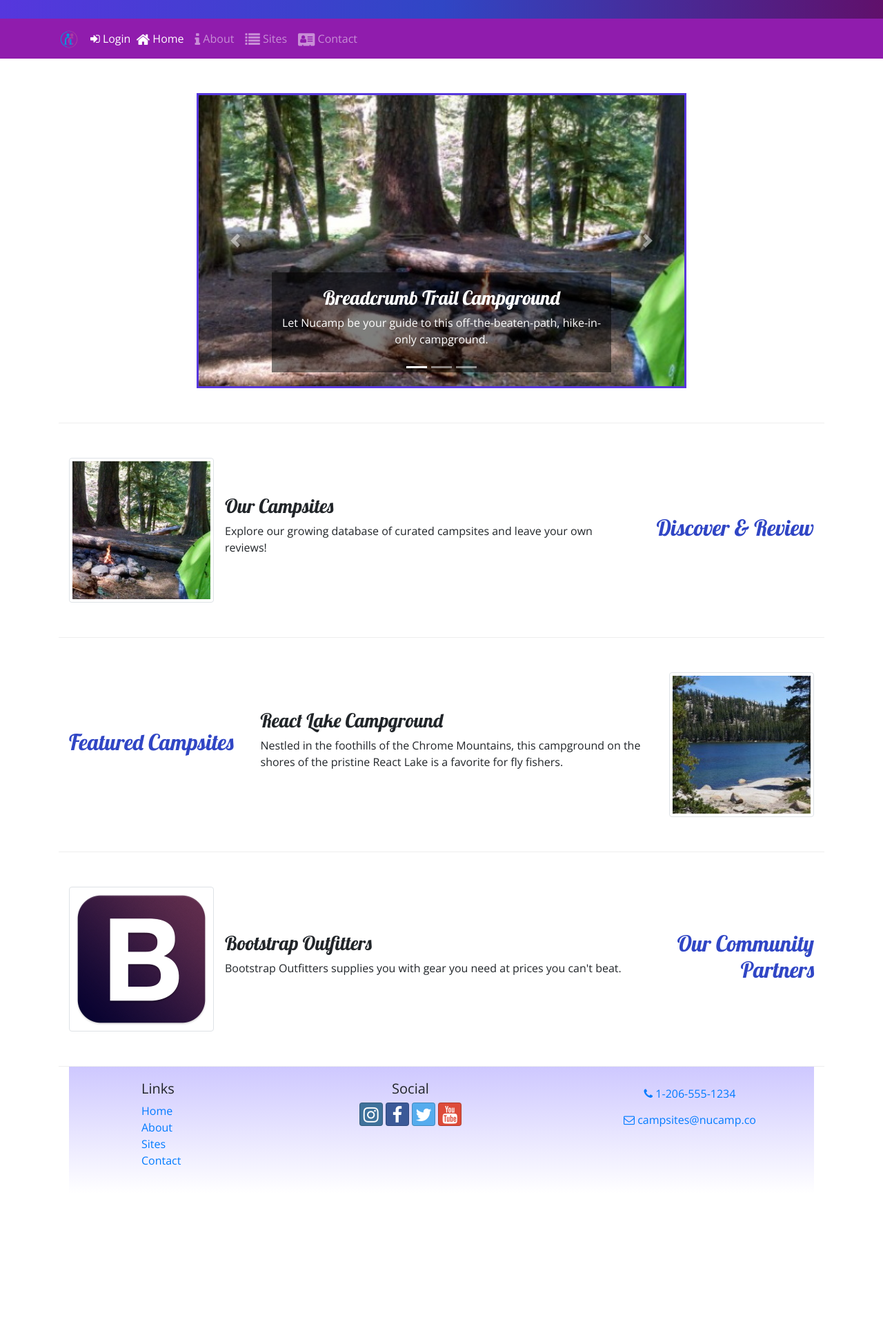
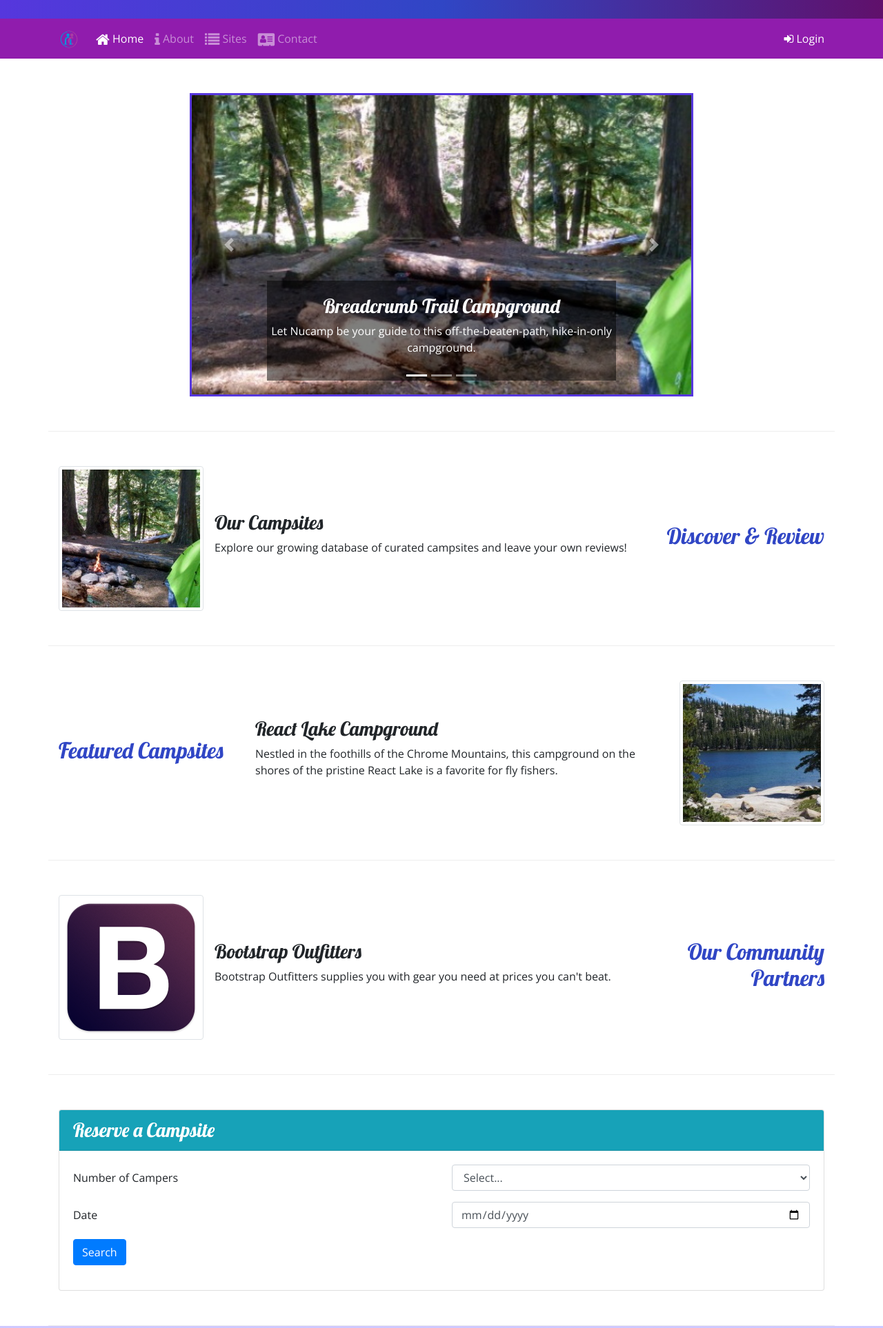
Before and after one commit to nikkiefranklin/git-test, a website: page index.html in a window 1280 px wide. Shown: the part 135-2061 px from the top of the page at 69% size. Before the commit the page ends 1866 px from the top, so only its background shows below. Drawn offline with nearby package versions, Linux system fonts and the light colour scheme.

Commit message:
Assignment corrections

```diff
--- a/index.html
+++ b/index.html
@@ -33,9 +33,9 @@
           <h2>a better way to camp</h2>
         </div>
 
-                <div class="col col-md-4 col-xl-2 mt-4">
-                    <a role="button" class="btn btn-lg btn-info" data-toggle="modal"
-                        data-target=" #reserveModal">Reserve Campsite</a>
+        <div class="col-md-4 col-xl-2 mt-4">
+          <a role="button" class="btn btn-lg btn-info" data-toggle="modal" data-target=" #reserveModal">Reserve
+            Campsite</a>
         </div>
       </div>
     </div>
@@ -68,14 +68,14 @@
                 </div>
               </div>
               <div class="form-group row">
-                                <label for="date" class="col-sm-6 col-form-label-sm">Date</label>
+                <label for="date" class="col-sm-6 col-form-label">Date</label>
                 <div class="col">
                   <input type="date" class="form-control" id="date" placeholder="Date">
                 </div>
               </div>
 
               <div class="form-group row">
-                                <label class="col col-sm-6">Campsite Type</label>
+                <label class="col-sm-6">Campsite Type</label>
                 <div class="col-2">
                   <div class="btn-group btn-group-toggle" data-toggle="buttons">
                     <div class="btn-group" data-toggle="buttons">
@@ -108,26 +108,24 @@
     <div class="container">
       <a class="navbar-brand" href="#"><img src="img/logo.png" height="30" width="30" /></a>
       <button class="navbar-toggler" type="button" data-toggle="collapse" data-target="#nucampNavbar">
-                <button class="navbar-toggler ml-auto" type="button" data-toggle="collapse" data-target="#nucampNavbar">
         <span class="navbar-toggler-icon"></span>
       </button>
-
       <div class="collapse navbar-collapse" id="nucampNavbar">
         <ul class="navbar-nav">
+          <li class="nav-item active"><a class="nav-link" href="#"><i class="fa fa-home fa-lg"></i> Home</a>
+          </li>
+          <li class="nav-item"><a class="nav-link" href="aboutus.html"><i class="fa fa-info fa-lg"></i>
+              About</a></li>
+          <li class="nav-item"><a class="nav-link" href="#"><i class="fa fa-list fa-lg"></i> Sites</a></li>
+          <li class="nav-item"><a class="nav-link" href="contactus.html"><i class="fa fa-address-card fa-lg"></i>
+              Contact</a></li>
+        </ul>
         <span class="navbar-text ml-auto">
           <a role="button" data-toggle="modal" data-target="#loginModal">
-                                <i class="fa fa-sign-in"></i> Login</a>
+            <i class="fa fa-sign-in"></i> Login
+          </a>
         </span>
-                        <li class="nav-item active"><a class="nav-link" href="#"><span class="fa fa-home fa-lg"></span>
-                                Home</a></li>
-                        <li class="nav-item"><a class="nav-link" href="aboutus.html"><span
-                                    class="fa fa-info fa-lg"></span>
-                                About</a></li>
-                        <li class="nav-item"><a class="nav-link" href="#"><span class="fa fa-list fa-lg"></span>
-                                Sites</a>
-                        </li>
-                        <li class="nav-item"><a class="nav-link" href="contactus.html"><span
-                                    class="fa fa-address-card fa-lg"></span> Contact</a></li>
+      </div>
     </div>
   </nav>
 
@@ -145,13 +143,11 @@
               <div class="form-row">
                 <div class="form-group col-12">
                   <label class="sr-only" for="loginEmail">Email address</label>
-                                    <input type="email" class="form-control form-control-sm" id="loginEmail"
-                                        placeholder="Enter email">
+                  <input type="email" class="form-control form-control-sm" id="loginEmail" placeholder="Enter email">
                 </div>
                 <div class="form-group col-12">
                   <label class="sr-only" for="loginPassword">Password</label>
-                                    <input type="password" class="form-control form-control-sm" id="loginPassword"
-                                        placeholder="Password">
+                  <input type="password" class="form-control form-control-sm" id="loginPassword" placeholder="Password">
                 </div>
                 <div class="col">
                   <div class="form-check">
@@ -161,8 +157,7 @@
                 </div>
               </div>
               <div class="form-row">
-                                <button type="button" class="btn btn-secondary btn-sm ml-auto"
-                                    data-dismiss="modal">Cancel</button>
+                <button type="button" class="btn btn-secondary btn-sm ml-auto" data-dismiss="modal">Cancel</button>
                 <button type="submit" class="btn btn-primary btn-sm ml-1">Sign in</button>
               </div>
             </form>
@@ -172,7 +167,6 @@
     </div>
   </div>
 
-    <div class="container">
   <div class="container">
     <div class="row row-content">
       <div class="col-md-8 mx-auto">
@@ -184,37 +178,30 @@
           </ol>
           <div class="carousel-inner">
             <div class="carousel-item active">
-                                <img class="d-block w-100" src="img/breadcrumb-trail.jpg"
-                                    alt="Breadcrumb Trail Campground" />
+              <img class="d-block w-100" src="img/breadcrumb-trail.jpg" alt="Breadcrumb Trail Campground" />
               <div class="carousel-caption">
                 <h3>Breadcrumb Trail Campground</h3>
-                                    <p class="d-none d-sm-block">Let Nucamp be your guide to this off-the-beaten-path,
-                                        hike-in-only campground.</p>
+                <p class="d-none d-sm-block">Let Nucamp be your guide to this off-the-beaten-path, hike-in-only
+                  campground.</p>
               </div>
             </div>
-
             <div class="carousel-item">
               <img class="d-block w-100" src="img/react-lake.jpg" alt="React Lake Campground" />
               <div class="carousel-caption">
-                                    <h3>Breadcrumb Trail Campground</h3>
-                                    <p class="d-none d-sm-block">Nestled in the foothills of the Chrome Mountains, this
-                                        campground on the shores of the pristine React Lake is a favorite for fly
-                                        fishers.</p>
+                <h3>React Lake Campground</h3>
+                <p class="d-none d-sm-block">Nestled in the foothills of the Chrome Mountains, this campground on the
+                  shores of the pristine React Lake is a favorite for fly fishers.</p>
               </div>
             </div>
-
             <div class="carousel-item">
               <img class="d-block w-100" src="img/chrome-river.jpg" alt="Chrome River Campground" />
               <div class="carousel-caption">
-                                    <h3>Breadcrumb Trail Campground</h3>
-                                    <p class="d-none d-sm-block">Spend a few sunny days and starry nights beneath a
-                                        canopy of old-growth firs at this enchanting spot by the Chrome River.</p>
+                <h3>Chrome River Campground</h3>
+                <p class="d-none d-sm-block">Spend a few sunny days and starry nights beneath a canopy of old-growth
+                  firs at this enchanting spot by the Chrome River.</p>
               </div>
-
             </div>
-
           </div>
-
           <a class="carousel-control-prev" href="#homeCarousel" role="button" data-slide="prev">
             <span class="carousel-control-prev-icon"></span>
             <span class="sr-only">Previous</span>
@@ -226,25 +213,24 @@
         </div>
       </div>
     </div>
-            <div class="row row-content align-items-center">
+
+    <div class="row align-items-center row-content">
       <div class="col-sm-4 order-sm-last col-md-3">
         <h2 class="text-sm-right">Discover & Review</h2>
       </div>
       <div class="col">
         <div class="media">
-                        <img class="d-flex mr-3 img-thumbnail" src="img/breadcrumb-trail-thumb.jpg"
-                            alt="Breadcrumb Trail" />
+          <img class="d-flex mr-3 img-thumbnail" src="img/breadcrumb-trail-thumb.jpg" alt="Breadcrumb Trail" />
           <div class="media-body align-self-center">
             <h3>Our Campsites</h3>
-                            <p class="d-none d-sm-block">Explore our growing database of curated campsites and leave
-                                your
-                                own reviews!</p>
+            <p class="d-none d-sm-block">Explore our growing database of curated campsites and leave your own reviews!
+            </p>
           </div>
         </div>
       </div>
     </div>
 
-            <div class="row row-content align-items-center">
+    <div class="row align-items-center row-content">
       <div class="col-sm-4 col-md-3">
         <h2>Featured Campsites</h2>
       </div>
@@ -254,25 +240,63 @@
             <h3>React Lake Campground</h3>
             <p class="d-none d-sm-block">
               Nestled in the foothills of the Chrome Mountains, this campground on
-                                the shores of the pristine React Lake is a favorite for fly fishers.</p>
+              the shores of the pristine React Lake is a favorite for fly fishers.
+            </p>
           </div>
-                        <img class="d-flex ml-3 img-thumbnail" src="img\react-lake-thumb.jpg" alt="reactlake">
+          <img class="d-flex ml-3 img-thumbnail" src="img/react-lake-thumb.jpg" alt="React Lake Campground" />
         </div>
       </div>
     </div>
 
-            <div class="row row-content align-items-center">
+    <div class="row align-items-center row-content">
       <div class="col-sm-4 order-sm-last col-md-3">
         <h2 class="text-sm-right">Our Community Partners</h2>
       </div>
       <div class="col">
         <div class="media">
-                        <img class="d-flex mr-3 img-thumbnail" src="img/bootstrap-thumb.png"
-                            alt="Bootstrap Outfitters" />
+          <img class="d-flex mr-3 img-thumbnail" src="img/bootstrap-thumb.png" alt="Bootstrap Outfitters" />
           <div class="media-body align-self-center">
             <h3>Bootstrap Outfitters</h3>
-                            <p class="d-none d-sm-block">Bootstrap Outfitters supplies you with gear you need at prices
-                                you can't beat.</p>
+            <p class="d-none d-sm-block">Bootstrap Outfitters supplies you with gear you need at prices you can't beat.
+            </p>
+          </div>
+        </div>
+      </div>
+    </div>
+
+    <div class="row row-content">
+      <div class="col mx-auto">
+        <div class="card">
+          <h3 class="card-header bg-info text-white">Reserve a Campsite</h3>
+          <div class="card-body">
+            <form id="reserveForm">
+              <div class="form-group row">
+                <label for="numCampers" class="col-sm-6 col-form-label">Number of Campers</label>
+                <div class="col">
+                  <select name="numCampers" id="numCampers" class="form-control">
+                    <option selected>Select...</option>
+                    <option value="1">1</option>
+                    <option value="2">2</option>
+                    <option value="3">3</option>
+                    <option value="4">4</option>
+                    <option value="5">5</option>
+                    <option value="6">6</option>
+                  </select>
+                </div>
+              </div>
+              <div class="form-group row">
+                <label for="date" class="col-sm-6 col-form-label">Date</label>
+                <div class="col">
+                  <input type="date" class="form-control" id="date" name="date" placeholder="Date" />
+                </div>
+              </div>
+              <div class="form-group row">
+                <div class="col">
+                  <button type="submit" class="btn btn-primary">Search</button>
+                </div>
+              </div>
+            </form>
+          </div>
         </div>
       </div>
     </div>
@@ -296,17 +320,14 @@
               class="fa fa-instagram"></span></a>
           <a class="btn btn-social-icon btn-facebook" href="http://facebook.com/"><span
               class="fa fa-facebook"></span></a>
-                            <a class="btn btn-social-icon btn-twitter" href="http://twitter.com/"><span
-                                    class="fa fa-twitter"></span></a>
-                            <a class="btn btn-social-icon btn-google" href="http://youtube.com/"><span
-                                    class="fa fa-youtube"></span></a>
+          <a class="btn btn-social-icon btn-twitter" href="http://twitter.com/"><span class="fa fa-twitter"></span></a>
+          <a class="btn btn-social-icon btn-google" href="http://youtube.com/"><span class="fa fa-youtube"></span></a>
         </div>
         <div class="col-sm-4 text-center">
-                            <a role="button" class="btn btn-link" href="tel:+12065551234"><span
-                                    class="fa fa-phone"></span>
+          <a role="button" class="btn btn-link" href="tel:+12065551234"><span class="fa fa-phone"></span>
             1-206-555-1234</a><br />
-                            <a role="button" class="btn btn-link" href="mailto:campsites@nucamp.co"><span
-                                    class="fa fa-envelope-o"></span> campsites@nucamp.co</a>
+          <a role="button" class="btn btn-link" href="mailto:campsites@nucamp.co"><span class="fa fa-envelope-o"></span>
+            campsites@nucamp.co</a>
         </div>
       </div>
     </div>
```
Lines whose indentation alone changed are shown as unchanged.
